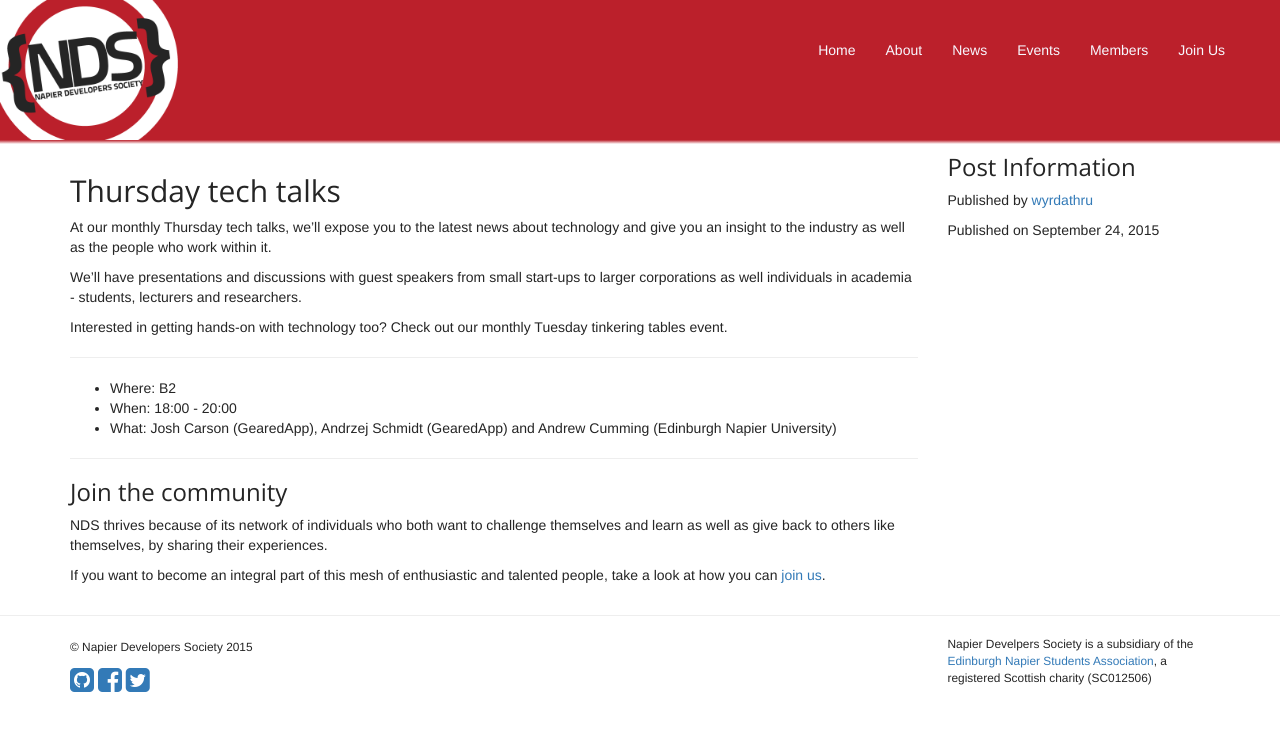
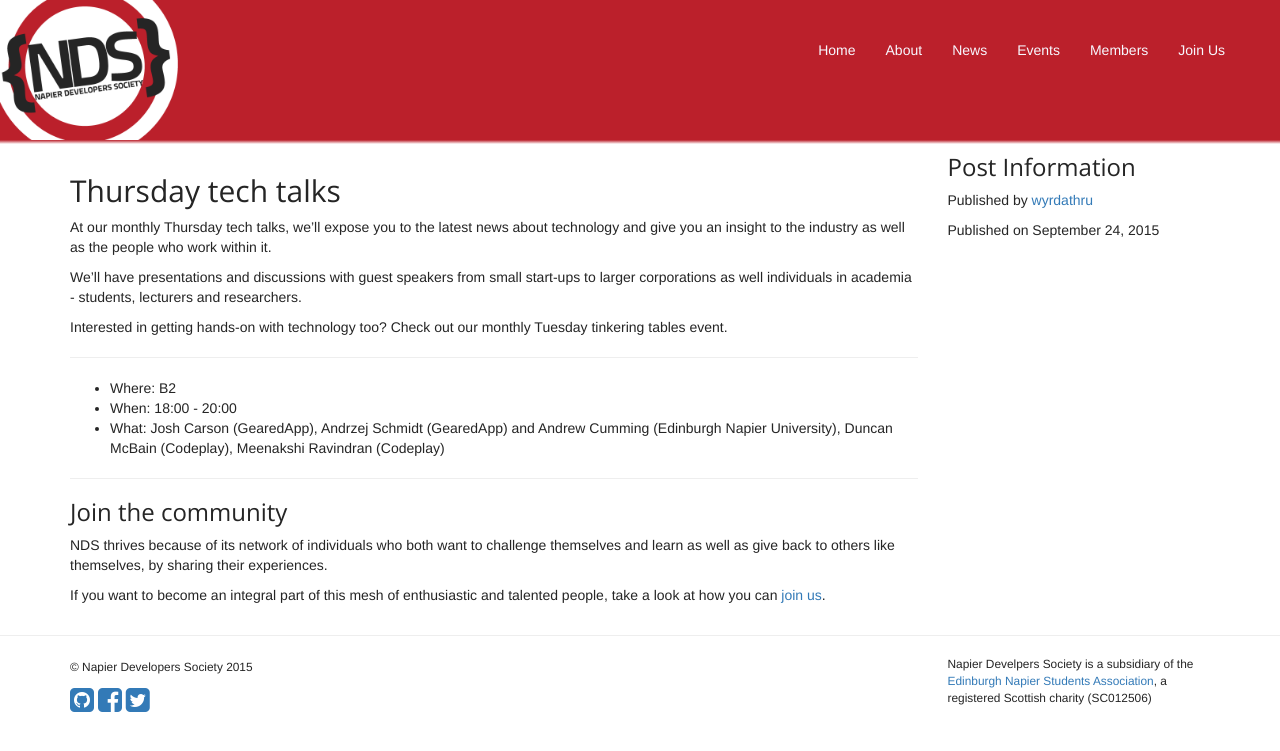
Before and after one commit to NapierDevSoc/NapierDevSoc.github.io, a Jekyll site: the page built from _posts/2015-09-24-Thursday-tech-talks.md, in a window 1280 px wide. Shown: the top 751 px of the page. Built offline with Jekyll 4.4.1, drawn with Linux system fonts in a browser that asks for light colours; nearby versions of some CDN libraries; Markdown is read by kramdown in place of the engine named in the settings.

Commit message:
Updated for additional speaker, Codeplay

```diff
--- a/_posts/2015-09-24-Thursday-tech-talks.md
+++ b/_posts/2015-09-24-Thursday-tech-talks.md
@@ -17,7 +17,7 @@ Interested in getting hands-on with technology too? Check out our monthly Tuesda
 
 - Where: B2
 - When: 18:00 - 20:00
-- What: Josh Carson (GearedApp), Andrzej Schmidt (GearedApp) and Andrew Cumming (Edinburgh Napier University)
+- What: Josh Carson (GearedApp), Andrzej Schmidt (GearedApp) and Andrew Cumming (Edinburgh Napier University), Duncan McBain (Codeplay), Meenakshi Ravindran (Codeplay)
 
 ---
 
```
Also changed, not shown: _posts/2015-09-19-Tech-talks-feat-GearedApp-and-Codeplay.md (added, +21 -0 lines), _posts/2015-09-19-Tech-talks-feat-GearedApp.md (deleted, +0 -19 lines), _posts/2015-10-06-Tuesday-tech-tables.md (line endings or trailing spaces).
